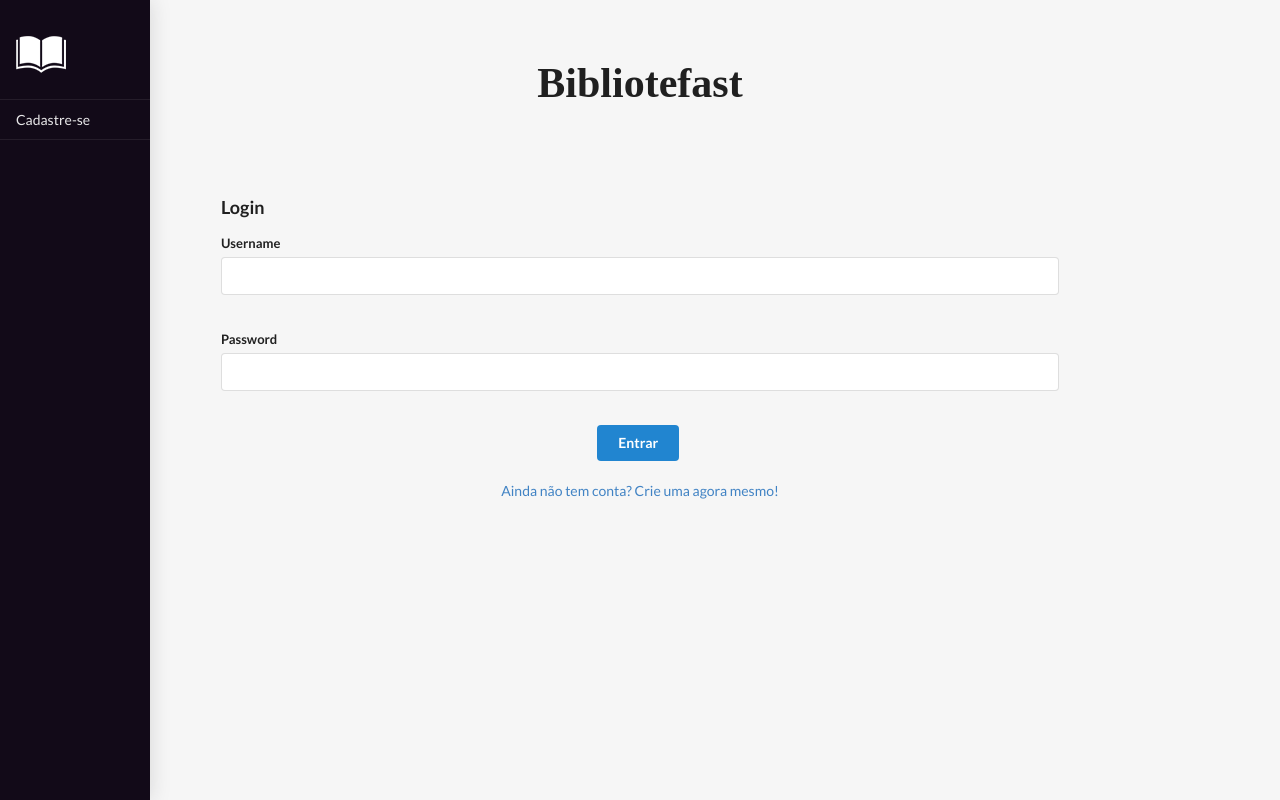
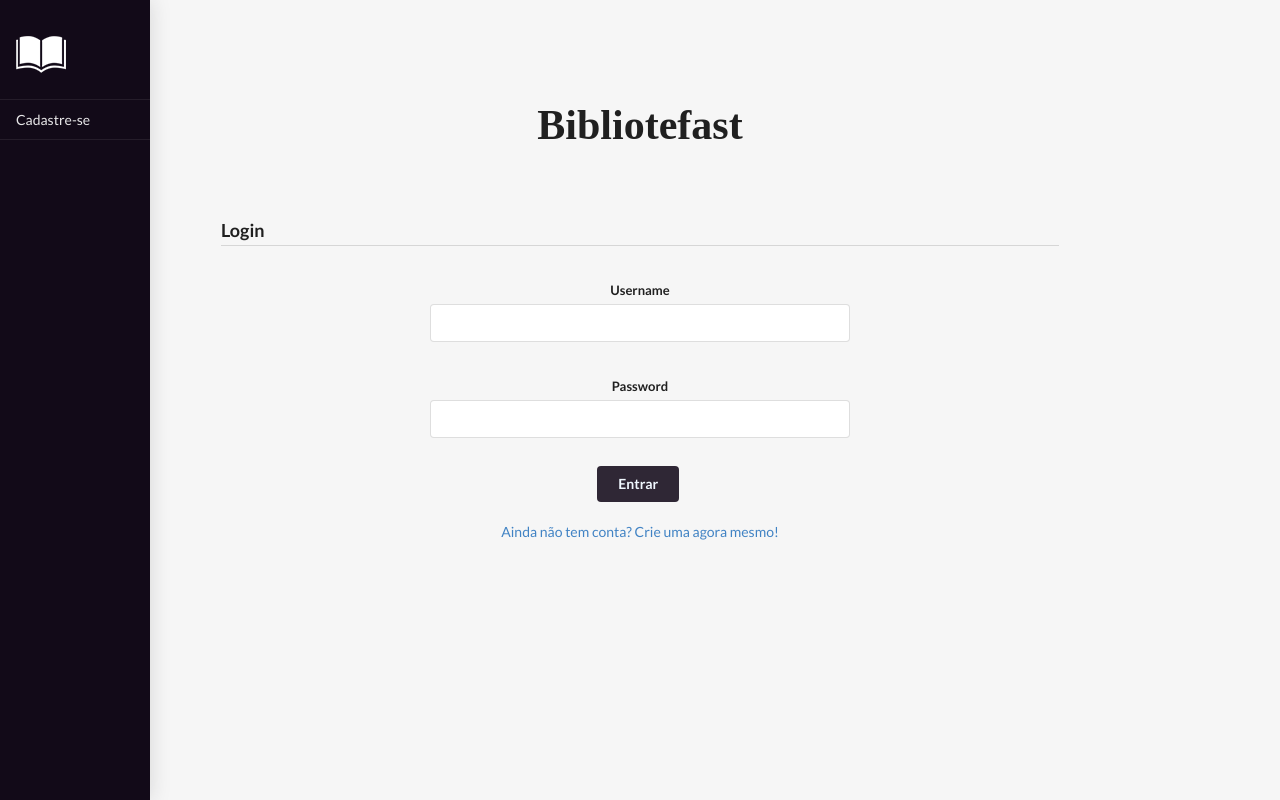
Before and after one commit to brunadelrio/bibliotefast, a Django app: page /pt-br/ in a window 1280 px wide. Run offline with Django 3.2, Linux system fonts and the light colour scheme; some libraries are stand-ins or nearby versions.

Commit message:
Pagina de login alterada, os nomes Filipi e Felipe foram corrigidos

```diff
--- a/_build/html/genindex.html
+++ b/_build/html/genindex.html
@@ -90,7 +90,7 @@
       <div class="clearer"></div>
     </div>
     <div class="footer">
-      &copy;2018, Bruna Del Rio, Gustavo Miranda, Viviane Faris, Felipi, Felipe Thiago.
+      &copy;2018, Bruna Del Rio, Gustavo Miranda, Viviane Farias, Filipi Rodrigues, Felipe Guimarães.
 
       |
       Powered by <a href="http://sphinx-doc.org/">Sphinx 1.8.2</a>
--- a/_build/html/index.html
+++ b/_build/html/index.html
@@ -103,7 +103,7 @@
       <div class="clearer"></div>
     </div>
     <div class="footer">
-      &copy;2018, Bruna Del Rio, Gustavo Miranda, Viviane Faris, Felipi, Felipe Thiago.
+      &copy;2018, Bruna Del Rio, Gustavo Miranda, Viviane Farias, Filipi Rodrigues, Felipe Guimarães.
 
       |
       Powered by <a href="http://sphinx-doc.org/">Sphinx 1.8.2</a>
--- a/_build/html/modules/views.html
+++ b/_build/html/modules/views.html
@@ -86,7 +86,7 @@
       <div class="clearer"></div>
     </div>
     <div class="footer">
-      &copy;2018, Bruna Del Rio, Gustavo Miranda, Viviane Faris, Felipi, Felipe Thiago.
+      &copy;2018, Bruna Del Rio, Gustavo Miranda, Viviane Farias, Filipi Rodrigues, Felipe Guimarães.
 
       |
       Powered by <a href="http://sphinx-doc.org/">Sphinx 1.8.2</a>
--- a/_build/html/search.html
+++ b/_build/html/search.html
@@ -102,7 +102,7 @@ contendo menos palavras não irão aparecer na lista de resultados.
       <div class="clearer"></div>
     </div>
     <div class="footer">
-      &copy;2018, Bruna Del Rio, Gustavo Miranda, Viviane Faris, Felipi, Felipe Thiago.
+      &copy;2018, Bruna Del Rio, Gustavo Miranda, Viviane Farias, Filipi Rodrigues, Felipe Guimarães.
 
       |
       Powered by <a href="http://sphinx-doc.org/">Sphinx 1.8.2</a>
--- a/conf.py
+++ b/conf.py
@@ -25,8 +25,8 @@ settings.configure()
 # -- Project information -----------------------------------------------------
 
 project = 'Projeto Bibliotefast'
-copyright = '2018, Bruna Del Rio, Gustavo Miranda, Viviane Faris, Felipi, Felipe Thiago'
-author = 'Bruna Del Rio, Gustavo Miranda, Viviane Faris, Felipi, Felipe Thiago'
+copyright = '2018, Bruna Del Rio, Gustavo Miranda, Viviane Farias, Filipi Rodrigues, Felipe Guimarães.'
+author = 'Bruna Del Rio, Gustavo Miranda, Viviane Farias, Filipi Rodrigues, Felipe Guimarães.'
 
 # The short X.Y version
 version = ''
@@ -140,7 +140,7 @@ latex_elements = {
 #  author, documentclass [howto, manual, or own class]).
 latex_documents = [
     (master_doc, 'ProjetoBibliotefast.tex', 'Projeto Bibliotefast Documentation',
-     'Bruna Del Rio, Gustavo Miranda, Viviane Faris, Felipi, Felipe Thiago', 'manual'),
+     'Bruna Del Rio, Gustavo Miranda, Viviane Farias, Filipi Rodrigues, Felipe Guimarães', 'manual'),
 ]
 
 
--- a/estante/templates/cad_livro.html
+++ b/estante/templates/cad_livro.html
@@ -52,9 +52,9 @@
                     {{ form.ano }}
                     {% if form.ano.errors %}
                         {{ form.ano.errors }}
-                    {% endif %}<br/>
+                    {% endif %}
 
-                    <button type="submit" class="ui blue button">Salvar</button>
+                    <button type="submit" class="ui button" id="salvar">Salvar</button>
                     <br>
                     </form>
                 </div>
--- a/estante/templates/cad_pessoa.html
+++ b/estante/templates/cad_pessoa.html
@@ -68,8 +68,7 @@
                         {{ form.endereco.errors }}
                     {% endif %}
                     <div align="center">
-                        <br/>
-                        <button type="submit" class="ui blue button">{% blocktrans %}Salvar{% endblocktrans %}</button>
+                        <button type="submit" class="ui button" id="salvar">{% blocktrans %}Salvar{% endblocktrans %}</button>
                     </div>
                 </form>
 
--- a/estante/templates/index.html
+++ b/estante/templates/index.html
@@ -3,15 +3,16 @@
 {% load static %}
 {% block content %}
 
-    <h1>
-        Bibliotefast
-    </h1>
+<section class="ui container">
+    <article class="ui grid">
+        <div class="two wide column"></div>
+        <div class="twelve wide column centered">
 
-    <section class="ui container">
-        <article class="ui grid">
-            <div class="two wide column"></div>
-            <div class="twelve wide column" id="margem">
+        <h2 id="titulologin">
+            Bibliotefast
+        </h2>
 
+                <h3 class="ui dividing header">Login</h3>
                 <form method="POST" action="{% url 'estante:login' %}" class='ui fluid form'>
                     {% csrf_token %}
 
@@ -19,9 +20,8 @@
                         <div>{{ msg }}</div>
                     {% endif %}
 
-                    <h3>Login</h3>
-
-                    <div class="field">
+                <br/>
+                    <div class="field" id="preencher">
 
                         <label>{{ form.username.label }}</label>
                         {{ form.username }}
@@ -31,16 +31,19 @@
                     </div>
                     <br/>
 
-                    <div class="field">
+                    <div class="field" id="preencher">
                         <label>{{ form.password.label }}</label>
                         {{ form.password }}
                         {% if form.errors %}
                             {{ form.non_field_errors }}
                         {% endif %}
-                    </div>
-                    <br/>
+                    </div></div>
+
+
+            <div class="two wide column"></div>
+         <div class="twelve wide column centered">
                     <div align="center">
-                        <button type="submit" class="ui blue button">{% blocktrans %} Entrar {% endblocktrans %}</button>
+                        <button type="submit" class="ui button" id="salvarsemmargem">{% blocktrans %} Entrar {% endblocktrans %}</button>
                         <br/><br/>
                         <a href="{% url 'estante:cadastro-pessoa' %}">{% blocktrans %} Ainda não tem conta? Crie uma agora
                             mesmo! {% endblocktrans %}</a>
--- a/static/css/style.css
+++ b/static/css/style.css
@@ -1,4 +1,6 @@
-h1 {
+#titulologin {
+    margin-top: 5%;
+    margin-bottom: 8%;
     font-family: "Great Vibes";
     text-align: center;
     font-size: 300%;
@@ -8,9 +10,11 @@ h1 {
     margin-top: 4%;
 }
 
+
 #stats {
     margin-top: 7%;
 }
+
 
 #salvar {
     margin-top: 2.5%;
@@ -18,9 +22,33 @@ h1 {
     color: aliceblue;
 }
 
+#salvarsemmargem {
+    background-color: #2f2735;
+    color: aliceblue;
+}
+
 #logo_menu {
     margin-top: 15%;
 }
+
+#preencher{
+
+    background-clip: border-box;
+    width: 50%;
+    text-align: center;
+    display: grid;
+    margin-left: auto;
+    margin-right: auto;
+    # box-shadow: 0 4px 8px 0 rgba(0, 0, 0, 0.2), 0 6px 20px 0 rgba(0, 0, 0, 0.19);
+}
+
+
+h1 {
+    font-family: "Great Vibes";
+    text-align: center;
+    font-size: 300%;
+}
+
 
 html {
     min-width: 100%;
```
Also changed, not shown: 1 other file.
